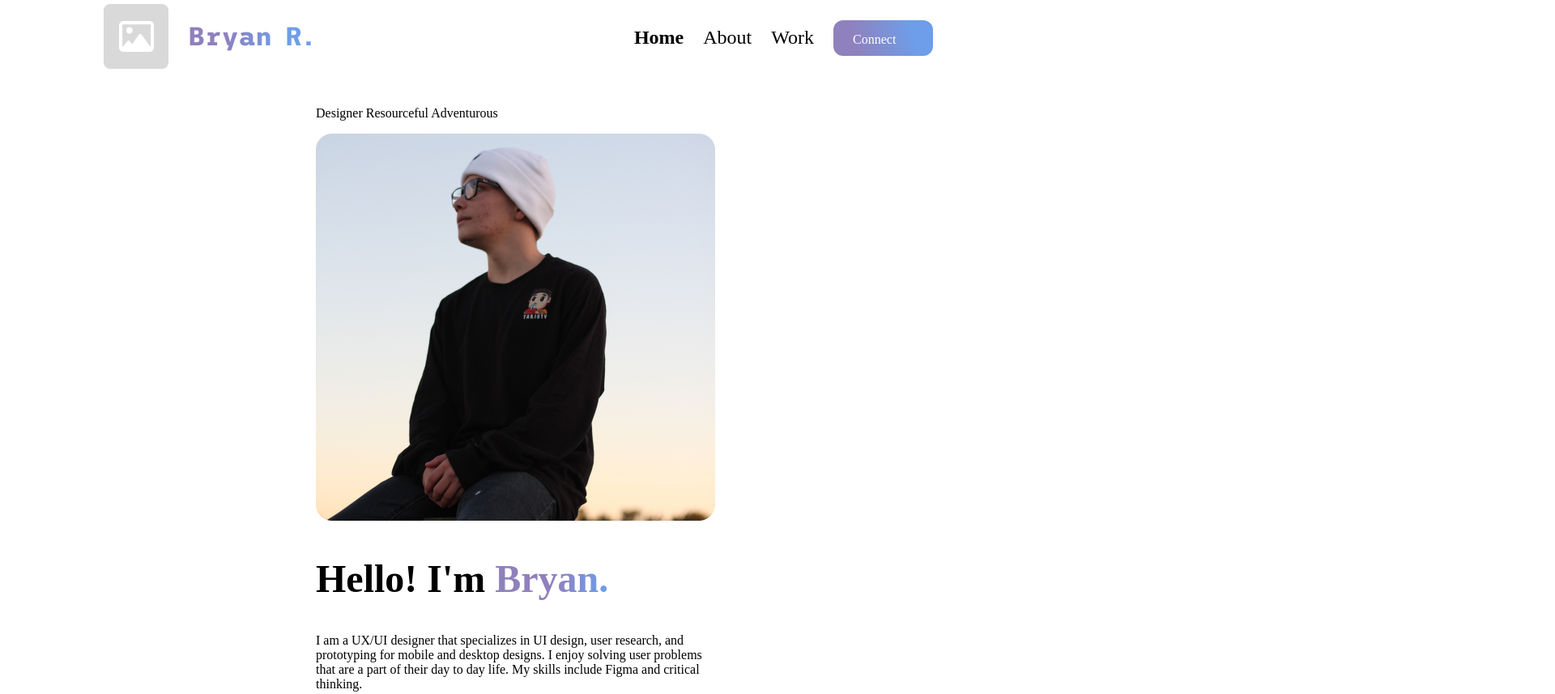
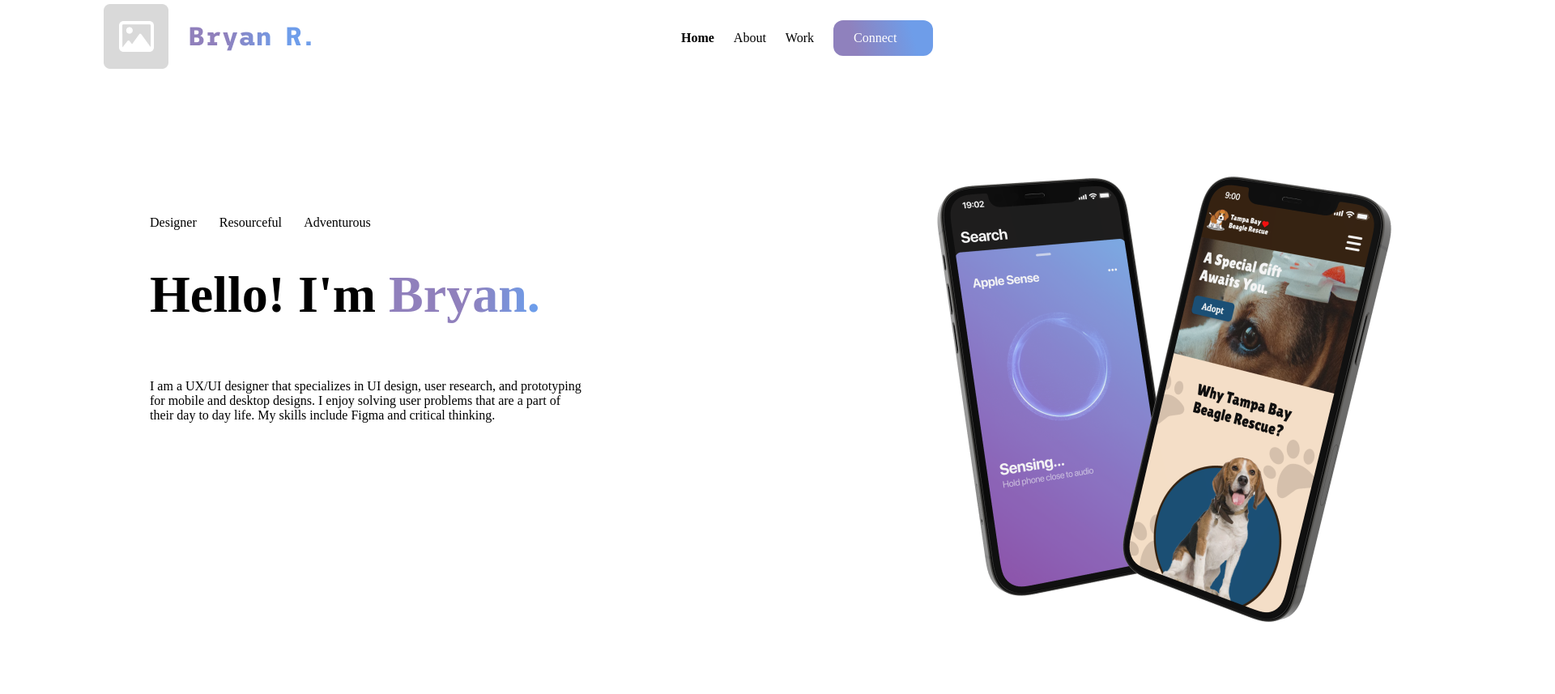
Before and after one commit to Bryan-Rev/UX_UI_HW_18, a plain HTML site: page index.html in a window 1280 px wide. Shown: the top 857 px of the page at 81% size, 1920 px wide, since content can reach past the window. Drawn offline with Linux system fonts and the light colour scheme.

Commit message:
not done just saving some changes made in the hero section

```diff
--- a/CSS/index.css
+++ b/CSS/index.css
@@ -1,7 +1,7 @@
 body{
     font-family: 'trispace';
+    margin: 0;
 
-    margin: 0;
 
 }
 .container{
@@ -19,7 +19,6 @@ header::after{
 .Logo{
     float: left;
     padding: 5px 0;
-
 }
 nav{
     float: right;
@@ -53,7 +52,7 @@ button{
     display: flex;
     flex-direction: row;
     align-items: flex-start;
-    padding: 12px 24px;
+    padding: 10px 25px;
     gap: 8px;
 
     width: 123px;
@@ -69,13 +68,46 @@ button{
 
 }
 .heroimg{
-    height: 600px;
-    padding: 25px;
-    padding-bottom: 200px;
+    display: flex;
+    flex-direction: row;
+    align-items: flex-start;
+    padding: 80px 25px;
+    gap: 270px;
+
+    width: 1920px;
+    height: 754px;
+
+    flex: none;
+    order: 1;
+    flex-grow: 0;
+}
+.imageinhero{
+    float: right;
+    padding-top: 0;
 }
 .content{
-    width: 500px;
-    margin: 0 auto;
+    display: flex;
+    flex-direction: column;
+    align-items: flex-start;
+    padding: 0px;
+    gap: 0;
+    padding-top: 80px;
+    padding-left: 160px;
+
+    width: 653px;
+    height: 264px;
+
+    flex: none;
+    order: 0;
+    flex-grow: 0;
+
+}
+.heroabout{
+    font-size: 16px;
+    width: 533px;
+    height: 120px;
+
+
 }
 .containerf{
     display: flex;
@@ -87,7 +119,8 @@ footer{
 
 }
 h1{
-    font-size: 48px;
+    font-size: 64px;
+    height: 72px;
 }
 h2{
     text-align: center;
@@ -110,7 +143,7 @@ li{
     display: inline-block;
     margin-left: 15px;
     padding-top: 10px;
-    font-size: 24px;
+
 
     list-style: none;
 }
@@ -118,8 +151,25 @@ li{
     padding-top: 25px;
     text-align: center;
 }
+.traitscontainer{
+    display: flex;
+    flex-direction: row;
+    align-items: flex-start;
+    padding: 0px;
+    gap: 24px;
+
+    width: 399px;
+    height: 24px;
+
+    flex: none;
+    order: 0;
+    flex-grow: 0;
+}
 .traits{
     font-size: 16px;
+    word-spacing: 24px;
+
+
 }
 .Bryan{
     background: linear-gradient(95.47deg, #9080BC 53.47%, #6D9DEA 94.69%);
--- a/index.html
+++ b/index.html
@@ -29,18 +29,26 @@
     </header>
    <section class="heroimg">
     <div class="content">
+        <div class="traitscontainer">
             <p class="traits">
                 Designer Resourceful Adventurous
            </p>
+        </div>
 
 
-        <img src="images/Big Portrait.png" alt="Portrait" class="Portrait">
         <h1>Hello! I'm <span class="Bryan">Bryan.</span></h1>
+        <div class="heroabout">
             <p>
                 I am a UX/UI designer that specializes in UI design, user research, and prototyping for mobile and desktop designs. I enjoy solving user problems that are a part of their day to day life. My skills include Figma and critical thinking.
             </p>
+        </div>
+
 
     </div>
+        <div class="imageinhero">
+        <img src="images/Mockups.png" alt="Mockups" class="Mockups">
+        </div>
+
    </section>
 
    <footer>
```
Also changed, not shown: images/Apple Thumbnail.png (added), images/FCC Mockup 2.png (added), images/Mockups.png (added), images/TBBR Thumbnail.png (added), images/Tools.png (added). Lines whose indentation alone changed are shown as unchanged.
